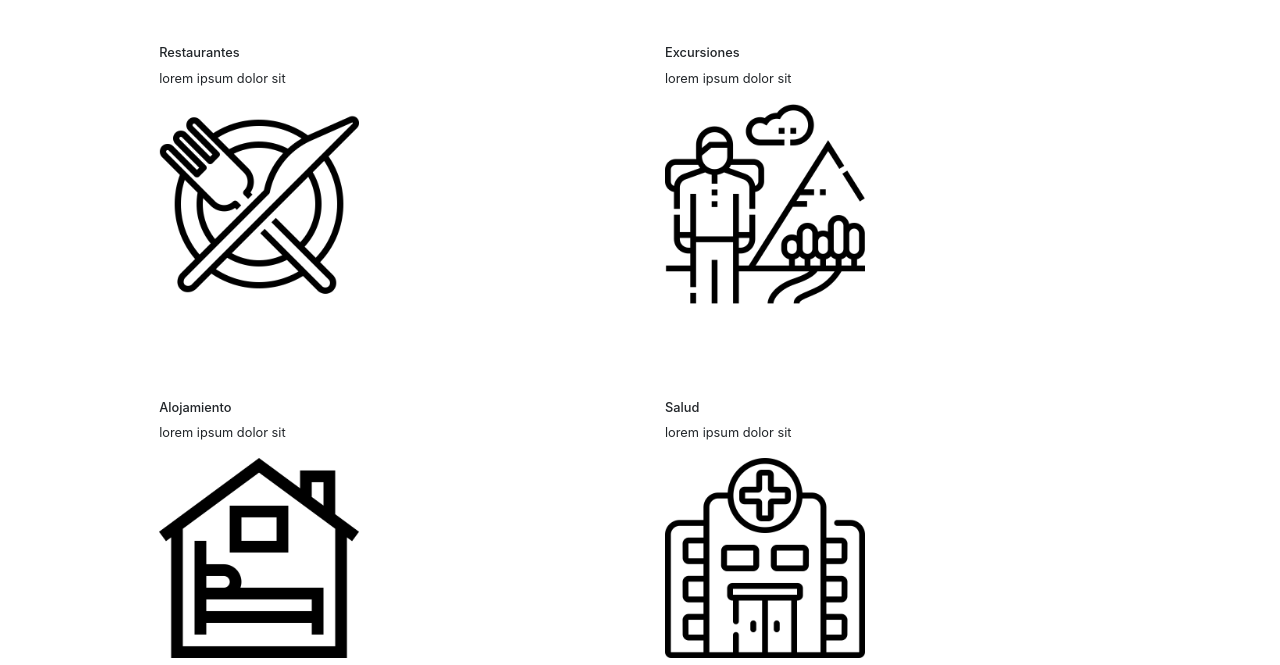
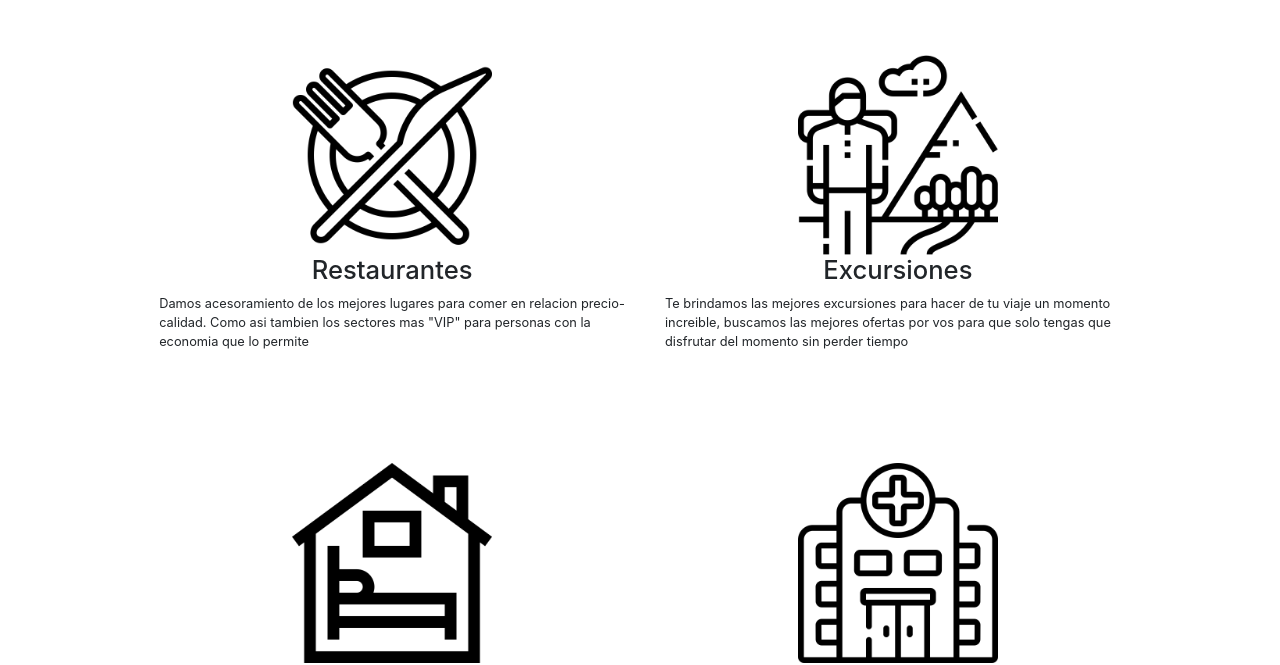
Before and after one commit to Jmraggi/coderhouse, a plain HTML site: page paginas/servicios.html in a window 1280 px wide. Shown: the part 148-813 px from the top of the page. Drawn offline with nearby package versions, Linux system fonts and the light colour scheme.

Commit message:
entrega2terminada

```diff
--- a/paginas/servicios.html
+++ b/paginas/servicios.html
@@ -57,16 +57,16 @@
       <div class="col-1"></div>
       <div class="col-5">
         <div id="img">
+          <img src="../imagenes/servicios1.png" class="img-fluid" alt="Chania" width="200" height="200">
           <h2>Restaurantes</h2>
-          <p>lorem ipsum dolor sit</p>
-          <img src="../imagenes/servicios1.png" class="img-fluid" alt="Chania" width="200" height="200">
+          <p>Damos acesoramiento de los mejores lugares para comer en relacion precio-calidad. Como asi tambien los sectores mas "VIP" para personas con la economia que lo permite</p>
         </div>
       </div>
       <div class="col-5">
         <div id="img">
+          <img src="../imagenes/servicios2.png" class="img-fluid" alt="Chania" width="200" height="200">
           <h2>Excursiones</h2>
-          <p>lorem ipsum dolor sit</p>
-          <img src="../imagenes/servicios2.png" class="img-fluid" alt="Chania" width="200" height="200">
+          <p>Te brindamos las mejores excursiones para hacer de tu viaje un momento increible, buscamos las mejores ofertas por vos para que solo tengas que disfrutar del momento sin perder tiempo</p>
         </div>
       </div>
       <div class="col-1"></div>
@@ -76,16 +76,16 @@
       <div class="col-1"></div>
       <div class="col-5">
           <div id="img">
+            <img src="../imagenes/servicios3.png" class="img-fluid" alt="Chania" width="200" height="200">
             <h2>Alojamiento</h2>
-            <p>lorem ipsum dolor sit</p>
-            <img src="../imagenes/servicios3.png" class="img-fluid" alt="Chania" width="200" height="200">
+            <p>Te damos el mejor alojamiento acomodado a tus presupuestos, como asi tambien ofertas por si necesitas viajar express en los mejores hoteles de la zona</p>
           </div>
       </div>
       <div class="col-5">
         <div id="img">
+          <img src="../imagenes/servicios4.png" class="img-fluid" alt="Chania" width="200" height="200">
           <h2>Salud</h2>
-          <p>lorem ipsum dolor sit</p>
-          <img src="../imagenes/servicios4.png" class="img-fluid" alt="Chania" width="200" height="200">
+          <p>Te brindamos el acesoramiento para que no tengas problemas con las urgencias y puedas viajar tranquilo sabiendo que tenes el respaldo medico necesario</p>
         </div>
       </div>
     </div>
--- a/style.css
+++ b/style.css
@@ -52,7 +52,16 @@
 
 /* INICIO Imagenes */
 
+#demo{
+    display: flex;
+    align-items: center;
+    justify-content: center;
+    padding-top: 5%;
+}
+
 #pic{
+    width: 60%;
+    height: 60%;
 }
 
 #pic h3{
@@ -110,17 +119,27 @@
 /* ===============================================================================================================*/
 
 /* INICIO Servicios */
+.row{
+    display: flex;
+    align-items: center;
+}
 
 .row h2{
     font-size: 3vw;
 }
 
 .row p{
-    font-size: 1vw;
+    font-size: 1.5vw;
+}
+
+#img{
+    display: flex;
+    align-items: center;
+    flex-direction: column;
 }
 
 #img h2{
-    font-size: 1vw;
+    font-size: 2vw;
 }
 
 #img p{
```
